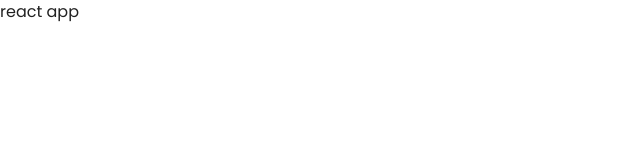
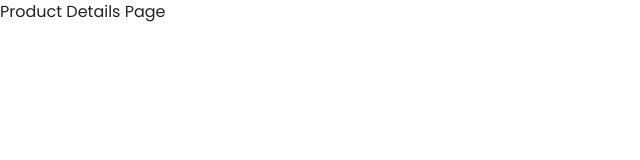
Before and after one commit to igd93/shopping_cart, a React (Create React App) app: page /product/1 in a window 1280 px wide. Shown: the top 160 px of the page, without its empty margins (0-640 px from the left). Built offline with nearby package versions, Linux system fonts and the light colour scheme.

Commit message:
added pages; added routes

```diff
--- a/src/App.jsx
+++ b/src/App.jsx
@@ -1,7 +1,20 @@
 import React from 'react';
+import { BrowserRouter as Router, Route, Routes } from 'react-router-dom';
+import Home from './pages/Home';
+import ProductDetails from './pages/ProductDetail';
+import Sidebar from './components/Sidebar';
+import Header from './components/Header';
+import Footer from './components/Footer';
 
 const App = () => {
-  return <div className='overflow-hidden'>react app</div>;
+  return <div className='overflow-hidden'>
+    <Router>
+      <Routes>
+        <Route path='/' element={<Home />}/>
+        <Route path='/product/:id' element = {<ProductDetails/>}/>
+      </Routes>
+    </Router>
+  </div>;
 };
 
 export default App;
--- /dev/null
+++ b/src/pages/Home.jsx
@@ -0,0 +1,7 @@
+import React from 'react';
+
+const Home = () => {
+  return <div>Homepage</div>;
+};
+
+export default Home;
--- /dev/null
+++ b/src/pages/ProductDetail.jsx
@@ -0,0 +1,7 @@
+import React from 'react';
+
+const ProductDetails = () => {
+  return <div>Product Details Page</div>;
+};
+
+export default ProductDetails;
```
Also changed, not shown: 12 other files (tests, documents, lock files or other folders).
